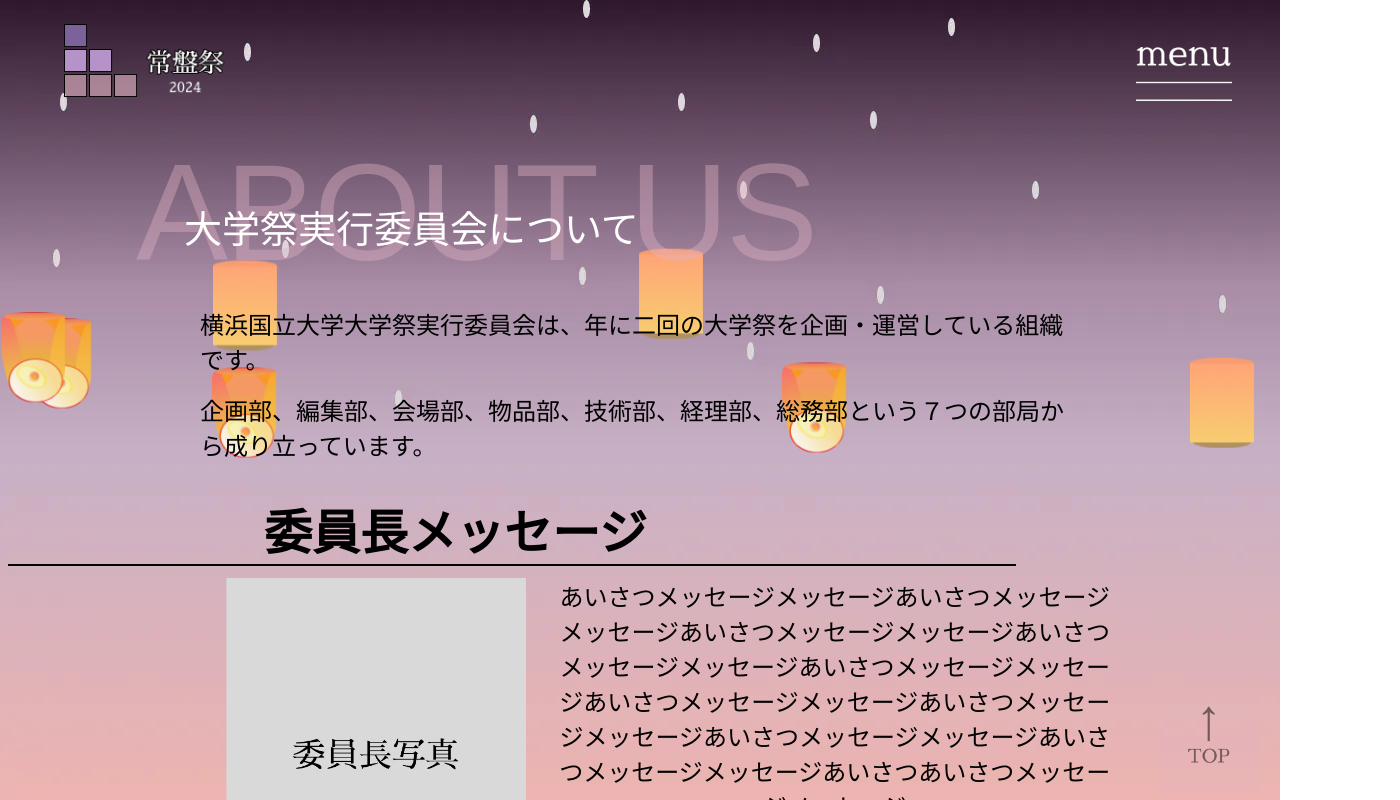
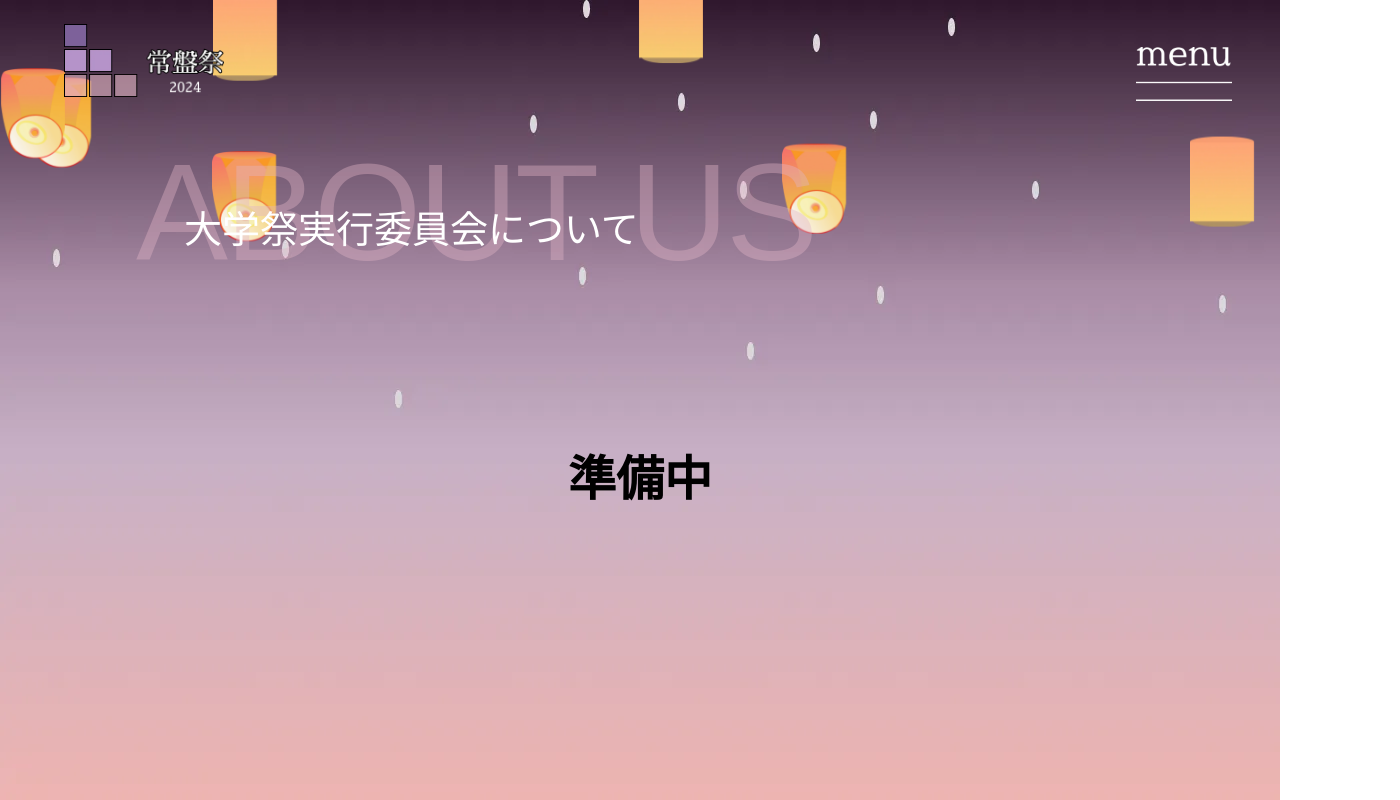
Before and after one commit to ynufes-tech/ynufes-tokiwa24, a Nuxt app: page /about-us in a window 1280 px wide. Shown: the top 800 px of the page, 1400 px wide, since content can reach past the window. Built offline with nearby package versions, Linux system fonts and the light colour scheme; a web font is replaced by a local one.

Commit message:
準備中ページ作成

```diff
--- a/pages/about-us/index.vue
+++ b/pages/about-us/index.vue
@@ -5,7 +5,7 @@ import OverlapHeadline from "~/components/OverlapHeadline.vue";
 <template>
   <div class="page-root">
     <PageTitle title="ABOUT US" sub-title="大学祭実行委員会について" />
-    <div class="intro">
+    <!-- <div class="intro">
       <p id="first">
         横浜国立大学大学祭実行委員会は、年に二回の大学祭を企画・運営している組織です。
       </p>
@@ -212,7 +212,10 @@ import OverlapHeadline from "~/components/OverlapHeadline.vue";
         />
       </div>
     </div>
-    <FloatingButton />
+    <FloatingButton /> -->
+    <div class="prepare">
+        <h1>準備中</h1>
+      </div>
   </div>
 </template>
 
@@ -355,4 +358,9 @@ h1 {
     margin-left: 13vw;
   }
 }
+.prepare{
+  display: flex;
+  justify-content: center;
+  margin-top: 8vw;
+}
 </style>
--- /dev/null
+++ b/pages/deco/index.vue
@@ -0,0 +1,244 @@
+<script setup lang="ts">
+useHead({
+  title: "Deco | 24常盤祭の装飾品紹介",
+  meta: [
+    { name: "description", content: "24常盤祭の装飾品をご紹介します" },
+  ],
+});
+</script>
+
+<template>
+    <div class="page-root">
+      <PageTitle title="DECO" sub-title="装飾品紹介" />
+        <!-- <div class="inner-deco-page">
+            <div class="deco-about">
+                <p>常盤祭を彩る装飾品をご紹介させていただきます。</p>
+            </div>
+            <div class="big-box">
+                <div class="deco-headline">
+                    <p>
+                        <a href="">1.装飾品の名前<br /></a>
+                        <a href="">2.装飾品の名前<br /></a>
+                        <a href="">3.装飾品の名前<br /></a>
+                        <a href="">4.装飾品の名前<br /></a>
+                        <a href="">5.装飾品の名前<br /></a>
+                        <a href="">6.装飾品の名前<br /></a>
+                    </p>
+                </div>
+                <div class="deco-content">
+                    <div class="section">
+                        <div class="child-title">
+                            <div class="patterns">
+                                <img
+                                    alt="pattern"
+                                    class="deco-pattern1"
+                                    src="/assets/images/deco-images/deco-pattern_1.webp"
+                                />
+                                <img
+                                    alt="pattern"
+                                    class="deco-pattern2"
+                                    src="/assets/images/deco-images/deco-pattern_2.webp"
+                                />
+                                </div>
+                            <div class="name">
+                                <p>装飾品の名前</p>
+                            </div>
+                        </div>
+                        <div class="explanation">
+                            <p>装飾品の説明メッセージ装飾品の説明メッセージ装飾品の説明メッセージ装飾品の説明メッセージ装飾品の説明メッセージ装飾品の説明メッセージ装飾品の説明メッセージ装飾品の説明メッセージ装飾品の説明メッセージ装飾品の説明メッセージ</p>
+                        </div>
+                        <div class="picture-holder">
+                            <img
+                              alt="decoration"
+                              class="deco-img"
+                              src="/assets/images/deco-images/deco-tmp.png"
+                            />
+                        </div>
+                        <div class="place">
+                            <p>【展示場所】<br />場所説明</p>
+                        </div>
+                    </div>
+                     <div class="section">
+                        <div class="child-title">
+                            <div class="patterns">
+                                <img
+                                    alt="pattern"
+                                    class="deco-pattern1"
+                                    src="/assets/images/deco-images/deco-pattern_1.webp"
+                                />
+                                <img
+                                    alt="pattern"
+                                    class="deco-pattern2"
+                                    src="/assets/images/deco-images/deco-pattern_2.webp"
+                                />
+                                </div>
+                            <div class="name">
+                                <p>装飾品の名前</p>
+                            </div>
+                        </div>
+                        <div class="explanation">
+                            <p>装飾品の説明メッセージ装飾品の説明メッセージ装飾品の説明メッセージ装飾品の説明メッセージ装飾品の説明メッセージ装飾品の説明メッセージ装飾品の説明メッセージ装飾品の説明メッセージ装飾品の説明メッセージ装飾品の説明メッセージ</p>
+                        </div>
+                        <div class="picture-holder">
+                            <img
+                              alt="decoration"
+                              class="deco-img"
+                              src="/assets/images/deco-images/deco-tmp.png"
+                            />
+                        </div>
+                        <div class="place">
+                            <p>【展示場所】<br />場所説明</p>
+                        </div>
+                    </div>
+                     <div class="section">
+                        <div class="child-title">
+                            <div class="patterns">
+                                <img
+                                    alt="pattern"
+                                    class="deco-pattern1"
+                                    src="/assets/images/deco-images/deco-pattern_1.webp"
+                                />
+                                <img
+                                    alt="pattern"
+                                    class="deco-pattern2"
+                                    src="/assets/images/deco-images/deco-pattern_2.webp"
+                                />
+                                </div>
+                            <div class="name">
+                                <p>装飾品の名前</p>
+                            </div>
+                        </div>
+                        <div class="explanation">
+                            <p>装飾品の説明メッセージ装飾品の説明メッセージ装飾品の説明メッセージ装飾品の説明メッセージ装飾品の説明メッセージ装飾品の説明メッセージ装飾品の説明メッセージ装飾品の説明メッセージ装飾品の説明メッセージ装飾品の説明メッセージ</p>
+                        </div>
+                        <div class="picture-holder">
+                            <img
+                              alt="decoration"
+                              class="deco-img"
+                              src="/assets/images/deco-images/deco-tmp.png"
+                            />
+                        </div>
+                        <div class="place">
+                            <p>【展示場所】<br />場所説明</p>
+                        </div>
+                    </div>
+
+                </div>
+            </div>
+        </div>
+        <FloatingButton /> -->
+        <div class="prepare">
+            <h1>準備中</h1>
+        </div>
+    </div>
+</template>
+
+<style lang="scss" scoped>
+@use "@/assets/scss/_breakpoint.scss" as *;
+
+.page-root {
+  display: flex;
+  flex-direction: column;
+  box-sizing: border-box;
+  > p {
+    margin: 1rem 12vw;
+  }
+}
+p {
+  line-height: 2.4rem;
+}
+
+.big-box{
+    background-color: #eee;
+    padding: 1% 4%;
+    opacity: 70%;
+    border-radius: 2rem;
+    margin: 3rem 5vw;
+}
+
+.deco-about{
+    margin: 2rem 10vw;
+    font-size: 27px;
+
+    @include md{
+        font-size: 20px;
+    }
+}
+.deco-headline{
+    margin: 2rem 4vw;
+    font-size: 25px;
+
+    @include md{
+        font-size: 20px;
+    }
+}
+.child-title{
+    display: flex;
+    position: relative;
+}
+
+.patterns{
+    position: relative;
+}
+
+.deco-pattern1{
+    position: absolute;
+    top: 60px;
+    left: 0;
+}
+
+.deco-pattern2{
+    position: absolute;
+    top: 80px;
+    left: 45px;
+}
+
+.name{
+    margin: 5rem 8vw 2rem;
+    font-size: 30px;
+    z-index: 1;
+
+    @include md{
+        font-size: 22px;
+    }
+}
+.explanation{
+    font-size: 27px;
+
+    @include md{
+        font-size: 16px;
+    }
+}
+.picture-holder{
+    display: flex;
+    align-items: center;
+
+    img {
+        margin: 0 auto;
+        width: 100%;
+        max-width: 450px;
+    }
+
+    @include md {
+        flex-direction: column;
+        width: 100%;
+        top: 0;
+        img{
+          max-width: 350px;
+        }
+    }
+}
+
+.place{
+    font-size: 27px;
+
+    @include md{
+        font-size: 18px;
+    }
+}
+.prepare{
+  display: flex;
+  justify-content: center;
+  margin-top: 8vw;
+}
+</style>
--- a/pages/faq/index.vue
+++ b/pages/faq/index.vue
@@ -10,7 +10,7 @@ useHead({
 <template>
    <div class="page-root">
     <PageTitle :title="'FAQ'" :sub-title="'よくある質問'" />
-    <div class="page-wrapper">
+    <!-- <div class="page-wrapper">
       <div class="faq-box">
         <p class="q-num">Q1</p>
         <div class="p-box">
@@ -39,7 +39,10 @@ useHead({
         </div>
       </div>
     </div>
-    <FloatingButton />
+    <FloatingButton /> -->
+    <div class="prepare">
+        <h1>準備中</h1>
+      </div>
   </div>
 </template>
 
@@ -83,5 +86,9 @@ p {
     margin-bottom: 4vw;
  }
 }
-
+.prepare{
+  display: flex;
+  justify-content: center;
+  margin-top: 8vw;
+}
 </style>
--- a/pages/sponsor/index.vue
+++ b/pages/sponsor/index.vue
@@ -10,7 +10,7 @@ useHead({
 <template>
     <div class="page-root">
       <PageTitle title="SPONSOR" sub-title="協賛企業一覧" />
-      <p>「24常盤祭」を開催するにあたり、多くの企業の皆様より多大なご協力を賜りました。
+      <!-- <p>「24常盤祭」を開催するにあたり、多くの企業の皆様より多大なご協力を賜りました。
         この場をお借りいたしまして、心より感謝申し上げます。</p>
       <p>ご協賛いただきました企業を以下に掲載させていただきます。</p>
 
@@ -56,7 +56,10 @@ useHead({
         <p>○○○○</p>
         <p>○○○○</p>
       </div>
-      <FloatingButton />
+      <FloatingButton /> -->
+      <div class="prepare">
+        <h1>準備中</h1>
+      </div>
     </div>
 
 </template>
@@ -74,4 +77,9 @@ p{
 .sponsor-box {
   margin-top: 3%;
 }
+.prepare{
+  display: flex;
+  justify-content: center;
+  margin-top: 8vw;
+}
 </style>
```
